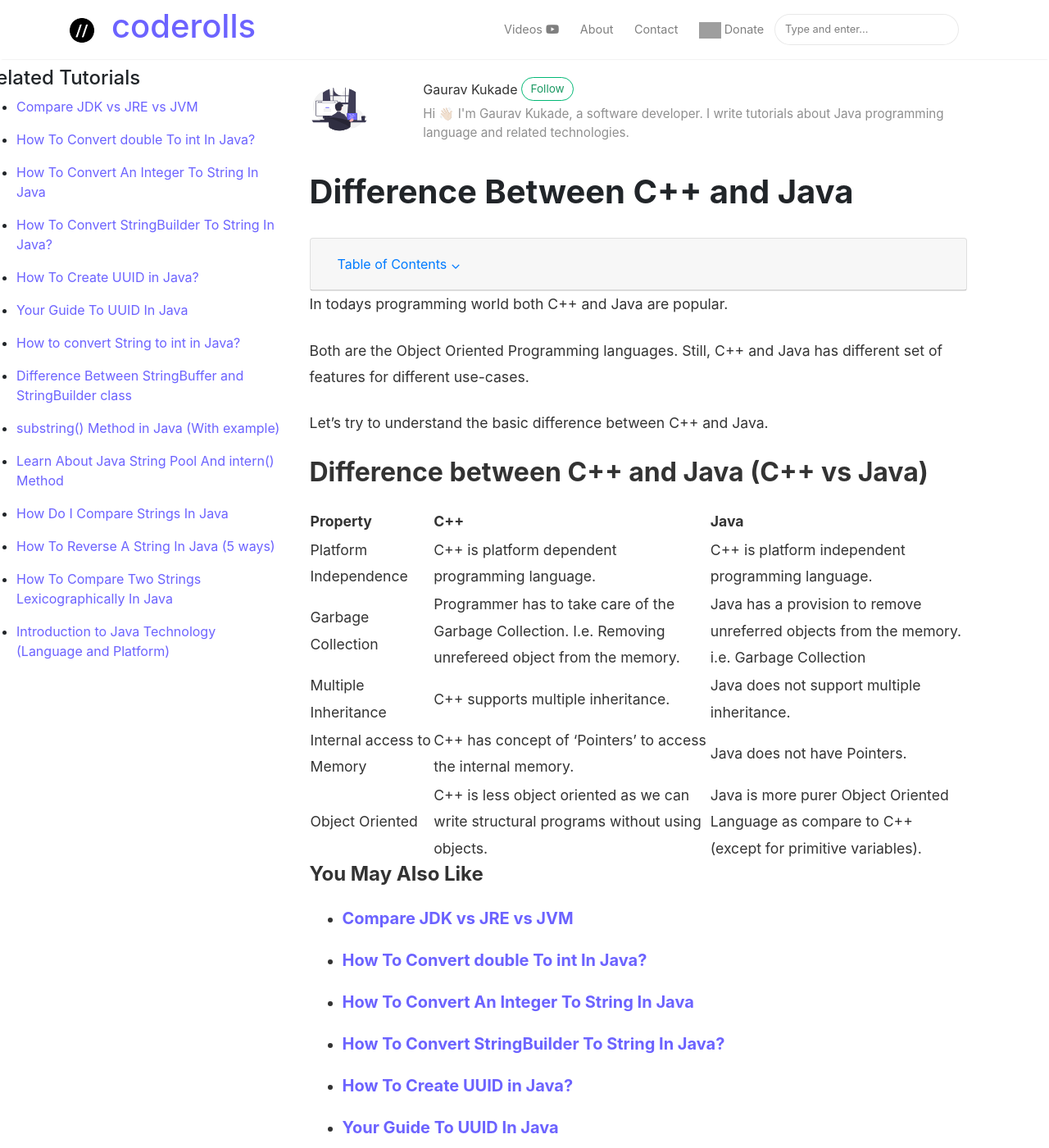
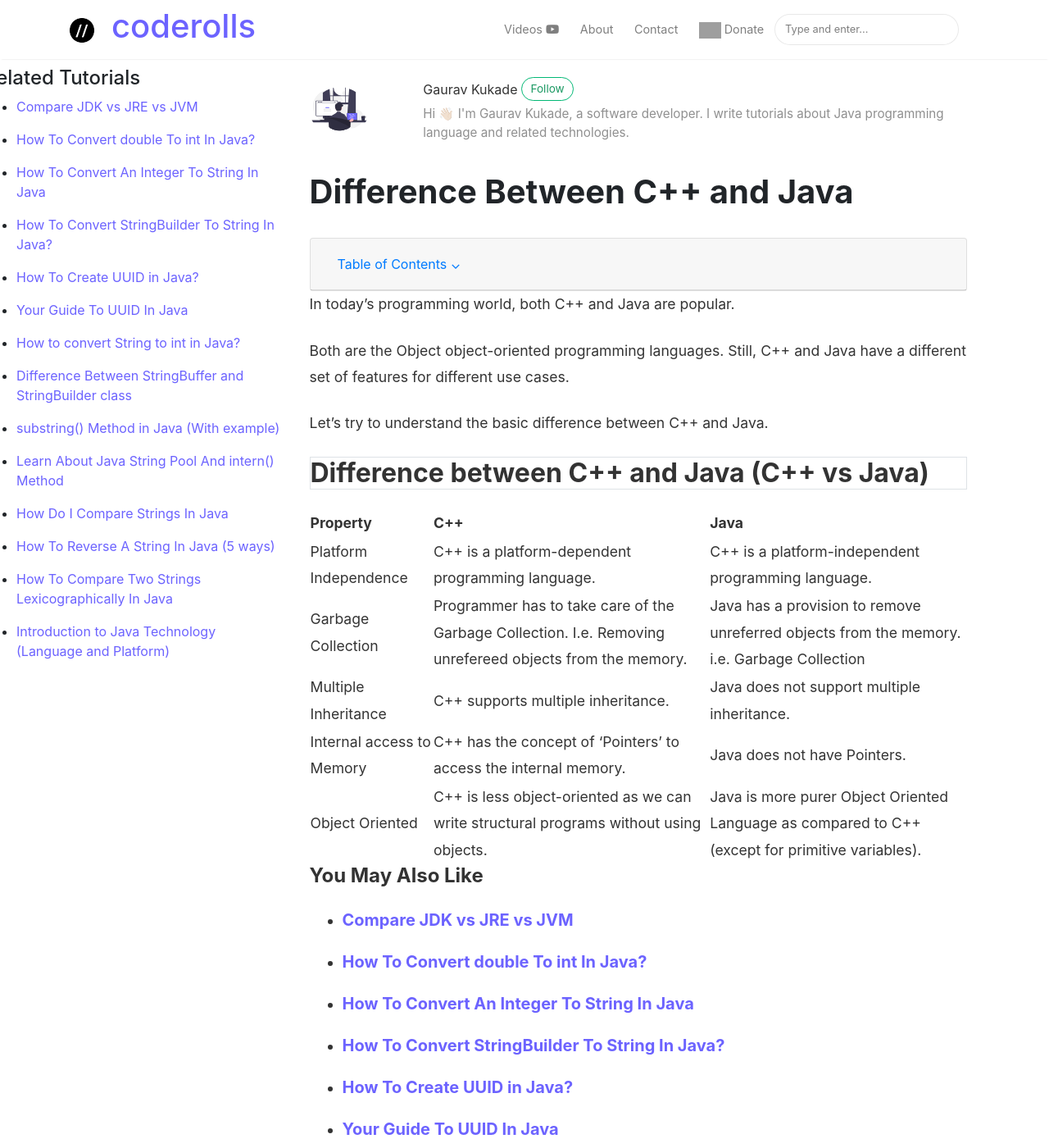
Before and after one commit to coderolls/coderolls-blog, a Jekyll site: the page built from _posts/java-basic/2023-11-30-c++-vs-java.md, in a window 1280 px wide and 1400 px high. Shown: the whole window at 82% size. Built offline with Jekyll 4.4.1, drawn with Linux system fonts in a browser that asks for light colours; nearby versions of some CDN libraries; comment, search, counter and statistics services are not loaded; grey boxes are pictures that could not be loaded.

Commit message:
Update 2023-11-30-c++-vs-java.md

```diff
--- a/_posts/java-basic/2023-11-30-c++-vs-java.md
+++ b/_posts/java-basic/2023-11-30-c++-vs-java.md
@@ -8,18 +8,19 @@
 description: "In this article, we will see the difference between C++ and Java."
 ---
 
-In todays programming world both C++ and Java are popular.
+In today's programming world, both C++ and Java are popular.
 
-Both are the Object Oriented Programming languages. Still, C++ and Java has different set of features for different use-cases.
+Both are the Object object-oriented programming languages. Still, C++ and Java have a different set of features for different use cases.
 
 Let's try to understand the basic difference between C++ and Java.
 
 ## Difference between C++ and Java (C++ vs Java)
+{:class=" table table-bordered"}
 
 | Property                  | C++                                                          | Java                                                         |
 | ------------------------- | ------------------------------------------------------------ | ------------------------------------------------------------ |
-| Platform Independence     | C++ is platform dependent programming language.              | C++ is platform independent programming language.            |
-| Garbage Collection        | Programmer has to take care of the Garbage Collection. I.e. Removing unrefereed object from the memory. | Java has a provision to remove unreferred objects from the memory. i.e. Garbage Collection |
+| Platform Independence     | C++ is a platform-dependent programming language.              | C++ is a platform-independent programming language.            |
+| Garbage Collection        | Programmer has to take care of the Garbage Collection. I.e. Removing unrefereed objects from the memory. | Java has a provision to remove unreferred objects from the memory. i.e. Garbage Collection |
 | Multiple Inheritance      | C++ supports multiple inheritance.                           | Java does not support multiple inheritance.                  |
-| Internal access to Memory | C++ has concept of 'Pointers' to access the internal memory. | Java does not have Pointers.                                 |
-| Object Oriented           | C++ is less object oriented as we can write structural programs without using objects. | Java is more purer Object Oriented Language as compare to C++  (except for primitive variables). |
+| Internal access to Memory | C++ has the concept of 'Pointers' to access the internal memory. | Java does not have Pointers.                                 |
+| Object Oriented           | C++ is less object-oriented as we can write structural programs without using objects. | Java is more purer Object Oriented Language as compared to C++  (except for primitive variables). |
```
